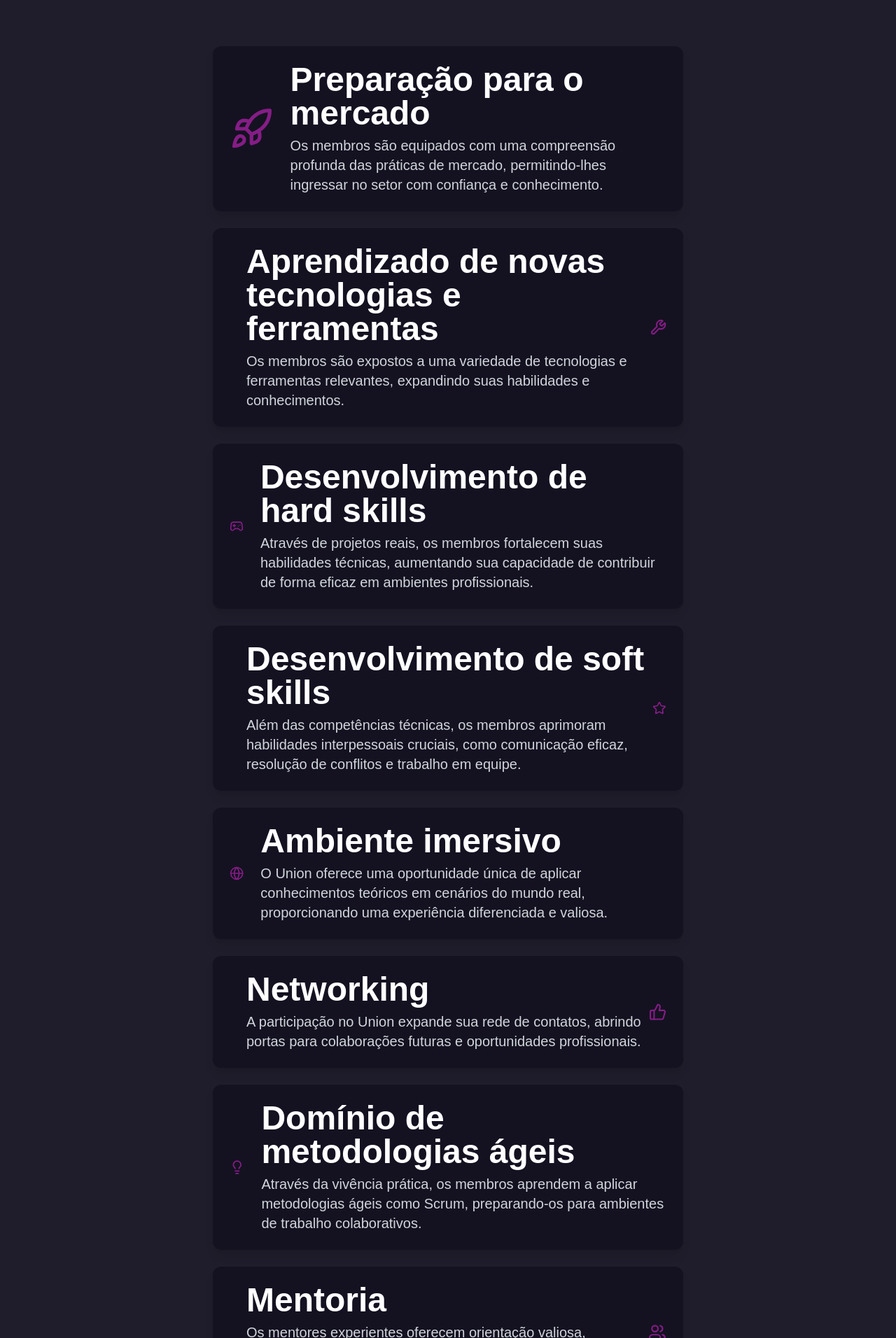
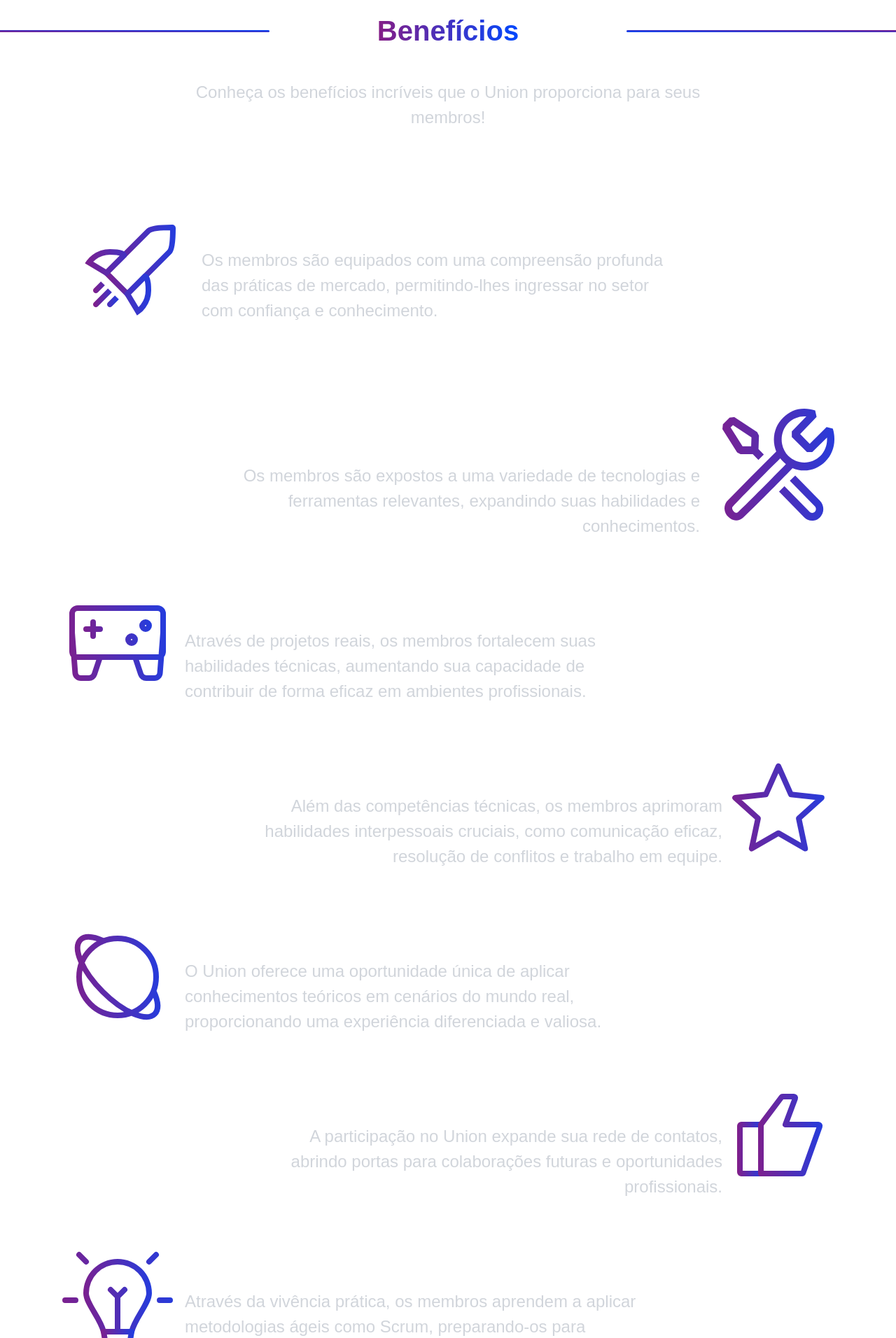
Before and after one commit to rhaneyko/union-developers, a Next.js app: page / in a window 1280 px wide. Shown: the part 2288-4200 px from the top of the page at 70% size. Built offline with nearby package versions, Linux system fonts and the light colour scheme.

Commit message:
Finalizando estilização da section beneficios.

```diff
--- a/app/sections/Beneficios.tsx
+++ b/app/sections/Beneficios.tsx
@@ -1,109 +1,112 @@
-import { Rocket, Wrench, Gamepad2, Star, Globe, Users, Lightbulb, ThumbsUp } from "lucide-react";
+import Image from "next/image";
 
 export default function Beneficios() {
   return (
-    <section className="py-12 px-6 text-center bg-[#1F1D2B]">
+    <section className="py-32 px-6 text-center">
       {/* Título e descrição */}
       <div className="flex flex-col items-center w-full mb-6">
         <div className="flex items-center w-full justify-center">
-          <span className="w-20 h-[2px] bg-gradient-to-r from-transparent to-[rgb(133,29,134)]"></span>
-          <h2 className="text-4xl font-bold text-transparent bg-clip-text bg-gradient-to-r from-[rgb(133,29,134)] to-[rgb(0,72,254)] mx-4">
+          <span className="absolute ml-[-920px] block w-[32%] h-[3px] rounded-[20px]
+                 bg-gradient-to-bl from-[rgb(0,72,254)] to-[rgb(133,29,134)]"></span>
+          <h2 className="text-[40px] font-bold text-transparent bg-clip-text bg-gradient-to-r from-[rgb(133,29,134)] to-[rgb(0,72,254)] mx-4">
             Benefícios
           </h2>
-          <span className="w-20 h-[2px] bg-gradient-to-r from-[rgb(0,72,254)] to-transparent"></span>
+          <span className="absolute ml-[920px] block w-[32%] h-[3px] rounded-[20px]
+                 bg-gradient-to-bl from-[rgb(133,29,134)] to-[rgb(0,72,254)]"></span>
         </div>
 
-        <p className="text-lg text-gray-300 max-w-3xl mx-auto mb-10">
+        <p className="text-[24px] text-gray-300 w-[750px] mx-auto mt-10 mb-10">
           Conheça os benefícios incríveis que o Union proporciona para seus membros!
         </p>
       </div>
 
       {/* Lista de Benefícios */}
-      <div className="flex flex-col items-center gap-6 max-w-2xl mx-auto">
+      <div className="flex flex-col items-center gap-6 max-w-6xl mx-auto">
 
         {/* Card 1 */}
-        <div className="flex flex-row items-center bg-[#141221] text-white rounded-xl p-6 shadow-lg w-full odd:flex-row even:flex-row-reverse">
-          <Rocket size={160} height={160} className="text-[rgb(133,29,134)]" />
-          <div className="ml-6 text-left">
-            <h3 className="text-5xl font-bold">Preparação para o mercado</h3>
-            <p className="text-xl text-gray-300 mt-2">
+        <div className="flex flex-row items-center text-white w-full odd:flex-row even:flex-row-reverse w-[1129px] p-12">
+          <Image src={"/images/preparacaoImage.svg"} width={160} height={160} alt="" />
+          <span></span>
+          <div className="ml-4 text-left w-[674px]">
+            <h3 className="text-[32px] font-bold">Preparação para o mercado</h3>
+            <p className="text-[24px] text-gray-300 mt-2">
               Os membros são equipados com uma compreensão profunda das práticas de mercado, permitindo-lhes ingressar no setor com confiança e conhecimento.
             </p>
           </div>
         </div>
 
         {/* Card 2 */}
-        <div className="flex flex-row items-center bg-[#141221] text-white rounded-xl p-6 shadow-lg w-full odd:flex-row even:flex-row-reverse">
-          <Wrench size={50} className="text-[rgb(133,29,134)]" />
-          <div className="ml-6 text-left">
-            <h3 className="text-5xl font-bold">Aprendizado de novas tecnologias e ferramentas</h3>
-            <p className="text-xl text-gray-300 mt-2">
+        <div className="flex flex-row items-center text-white p-6 w-full odd:flex-row even:flex-row-reverse w-[1129px] p-12">
+          <Image src={"/images/tecnologiasImage.svg"} width={160} height={160} alt="" />
+          <div className="mr-8 text-left w-[674px]">
+            <h3 className="text-[32px] text-right font-bold">Aprendizado de novas tecnologias e ferramentas</h3>
+            <p className="text-[24px] text-right text-gray-300 mt-2">
               Os membros são expostos a uma variedade de tecnologias e ferramentas relevantes, expandindo suas habilidades e conhecimentos.
             </p>
           </div>
         </div>
 
         {/* Card 3 */}
-        <div className="flex flex-row items-center bg-[#141221] text-white rounded-xl p-6 shadow-lg w-full odd:flex-row even:flex-row-reverse">
-          <Gamepad2 size={50} className="text-[rgb(133,29,134)]" />
-          <div className="ml-6 text-left">
-            <h3 className="text-5xl font-bold">Desenvolvimento de hard skills</h3>
-            <p className=" text-xl text-gray-300 mt-2">
+        <div className="flex flex-row items-center text-white p-6 w-full odd:flex-row even:flex-row-reverse w-[1129px] p-12">
+        <Image src={"/images/hardSkillsImage.svg"} width={160} height={160} alt="" />
+          <div className="ml-4 text-left w-[674px]">
+            <h3 className="text-[32px] font-bold">Desenvolvimento de hard skills</h3>
+            <p className=" text-[24px] text-gray-300 mt-2">
               Através de projetos reais, os membros fortalecem suas habilidades técnicas, aumentando sua capacidade de contribuir de forma eficaz em ambientes profissionais.
             </p>
           </div>
         </div>
 
         {/* Card 4 */}
-        <div className="flex flex-row items-center bg-[#141221] text-white rounded-xl p-6 shadow-lg w-full odd:flex-row even:flex-row-reverse">
-          <Star size={50} className="text-[rgb(133,29,134)]" />
-          <div className="ml-6 text-left">
-            <h3 className="text-5xl font-bold">Desenvolvimento de soft skills</h3>
-            <p className="text-xl text-gray-300 mt-2">
+        <div className="flex flex-row items-center text-white p-6 w-full odd:flex-row even:flex-row-reverse w-[1129px] p-12">
+        <Image src={"/images/softSkillsImage.svg"} width={160} height={160} alt="" />
+          <div className="ml-4 text-left w-[674px]">
+            <h3 className="text-[32px] text-right font-bold">Desenvolvimento de soft skills</h3>
+            <p className="text-[24px] text-right text-gray-300 mt-2">
               Além das competências técnicas, os membros aprimoram habilidades interpessoais cruciais, como comunicação eficaz, resolução de conflitos e trabalho em equipe.
             </p>
           </div>
         </div>
 
         {/* Card 5 */}
-        <div className="flex flex-row items-center bg-[#141221] text-white rounded-xl p-6 shadow-lg w-full odd:flex-row even:flex-row-reverse">
-          <Globe size={50} className="text-[rgb(133,29,134)]" />
-          <div className="ml-6 text-left">
-            <h3 className="text-5xl font-bold">Ambiente imersivo</h3>
-            <p className="text-xl text-gray-300 mt-2">
+        <div className="flex flex-row items-center text-white p-6 w-full odd:flex-row even:flex-row-reverse w-[1129px] p-12">
+        <Image src={"/images/ambienteImage.svg"} width={160} height={160} alt="" />
+          <div className="ml-4 text-left w-[674px]">
+            <h3 className="text-[32px] font-bold">Ambiente imersivo</h3>
+            <p className="text-[24px] text-gray-300 mt-2">
               O Union oferece uma oportunidade única de aplicar conhecimentos teóricos em cenários do mundo real, proporcionando uma experiência diferenciada e valiosa.
             </p>
           </div>
         </div>
 
         {/* Card 6 */}
-        <div className="flex flex-row items-center bg-[#141221] text-white rounded-xl p-6 shadow-lg w-full odd:flex-row even:flex-row-reverse">
-          <ThumbsUp size={50} className="text-[rgb(133,29,134)]" />
-          <div className="ml-6 text-left">
-            <h3 className="text-5xl font-bold">Networking</h3>
-            <p className="text-xl text-gray-300 mt-2">
+        <div className="flex flex-row items-center text-white p-6 w-full odd:flex-row even:flex-row-reverse w-[1129px] p-12">
+        <Image src={"/images/networkingImage.svg"} width={160} height={160} alt="" />
+          <div className="ml-4 text-left w-[674px]">
+            <h3 className="text-[32px] text-right font-bold">Networking</h3>
+            <p className="text-[24px] text-right text-gray-300 mt-2">
               A participação no Union expande sua rede de contatos, abrindo portas para colaborações futuras e oportunidades profissionais.
             </p>
           </div>
         </div>
 
         {/* Card 7 */}
-        <div className="flex flex-row items-center bg-[#141221] text-white rounded-xl p-6 shadow-lg w-full odd:flex-row even:flex-row-reverse">
-          <Lightbulb size={50} className="text-[rgb(133,29,134)]" />
-          <div className="ml-6 text-left">
-            <h3 className="text-5xl font-bold">Domínio de metodologias ágeis</h3>
-            <p className="text-xl text-gray-300 mt-2">
+        <div className="flex flex-row items-center text-white p-6 w-full odd:flex-row even:flex-row-reverse w-[1129px] p-12">
+        <Image src={"/images/metodologiasImage.svg"} width={160} height={160} alt="" />
+          <div className="ml-4 text-left w-[674px]">
+            <h3 className="text-[32px] font-bold">Domínio de metodologias ágeis</h3>
+            <p className="text-[24px] text-gray-300 mt-2">
               Através da vivência prática, os membros aprendem a aplicar metodologias ágeis como Scrum, preparando-os para ambientes de trabalho colaborativos.
             </p>
           </div>
         </div>
 
         {/* Card 8 */}
-        <div className="flex flex-row items-center bg-[#141221] text-white rounded-xl p-6 shadow-lg w-full odd:flex-row even:flex-row-reverse">
-          <Users size={50} className="text-[rgb(133,29,134)]" />
-          <div className="ml-6 text-left">
-            <h3 className="text-5xl font-bold">Mentoria</h3>
-            <p className="text-xl text-gray-300 mt-2">
+        <div className="flex flex-row items-center text-white p-6 w-full odd:flex-row even:flex-row-reverse w-[1129px] p-12">
+        <Image src={"/images/mentoriaImage.svg"} width={160} height={160} alt="" />
+          <div className="ml-4 text-left w-[674px]">
+            <h3 className="text-[32px] text-right font-bold">Mentoria</h3>
+            <p className="text-[24px] text-right text-gray-300 mt-2">
               Os mentores experientes oferecem orientação valiosa, proporcionando uma trajetória de aprendizado mais suave e eficiente.
             </p>
           </div>
```
